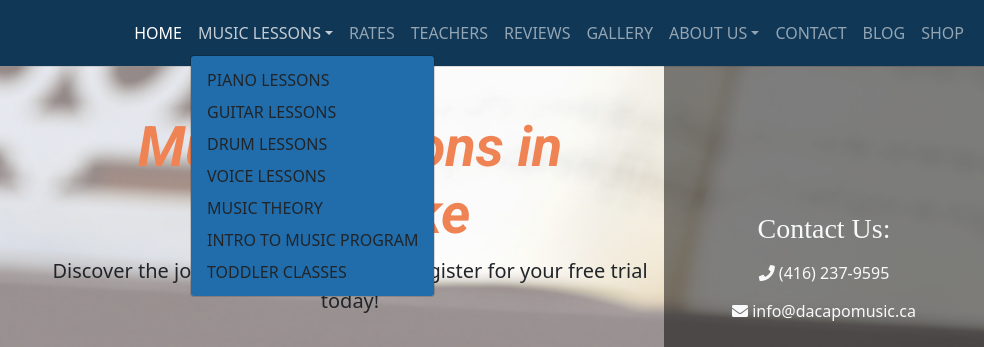
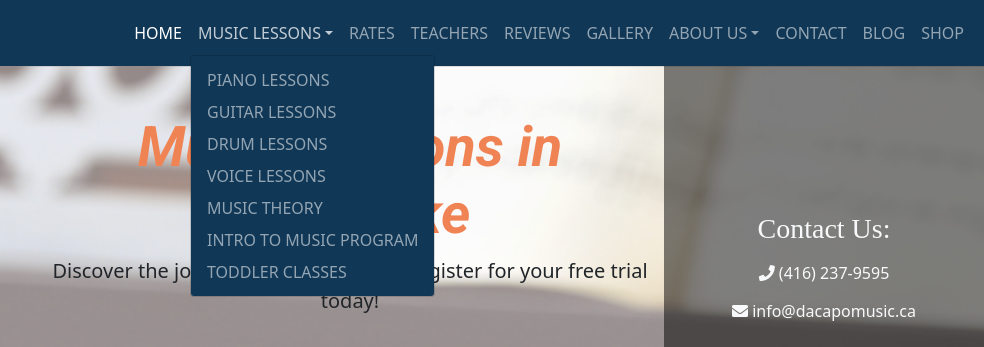
Before and after one commit to tbabyuk/music-school-bootstrap, a website: page index.html in a window 1280 px wide. Both pictures are taken after a click on the button "MUSIC LESSONS". Shown: the top 347 px of the page, 296-1280 px from the left. Drawn offline with nearby package versions, Linux system fonts and the light colour scheme; a web font is replaced by a local one.

Commit message:
added styling to dropdown menu items

```diff
--- a/css/style.css
+++ b/css/style.css
@@ -149,3 +149,14 @@ img {
     width: auto;
     height: 350px;
 }
+
+
+.dropdown-menu {
+    background-color: #103756;
+
+}
+
+.dropdown-menu a {
+    color:#93A5B3;
+
+}
--- a/index.html
+++ b/index.html
@@ -31,7 +31,7 @@
                 </li>
                 <li class="nav-item dropdown">
                     <a class="nav-link dropdown-toggle dcam-btn" href="#" id="lessonsDropdown" role="button" data-bs-toggle="dropdown" aria-expanded="false">Music Lessons</a>
-                    <ul class="dropdown-menu dcam-blue-reg" aria-labelledby="lessonsDropdown">
+                    <ul class="dropdown-menu" aria-labelledby="lessonsDropdown">
                       <li><a class="dropdown-item" href="piano-lessons.html">Piano Lessons</a></li>
                       <li><a class="dropdown-item" href="#">Guitar Lessons</a></li>
                       <li><a class="dropdown-item" href="#">Drum Lessons</a></li>
```
